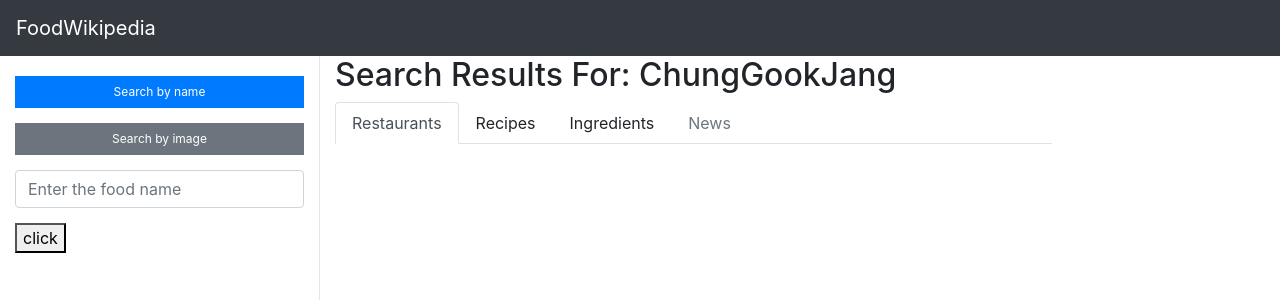
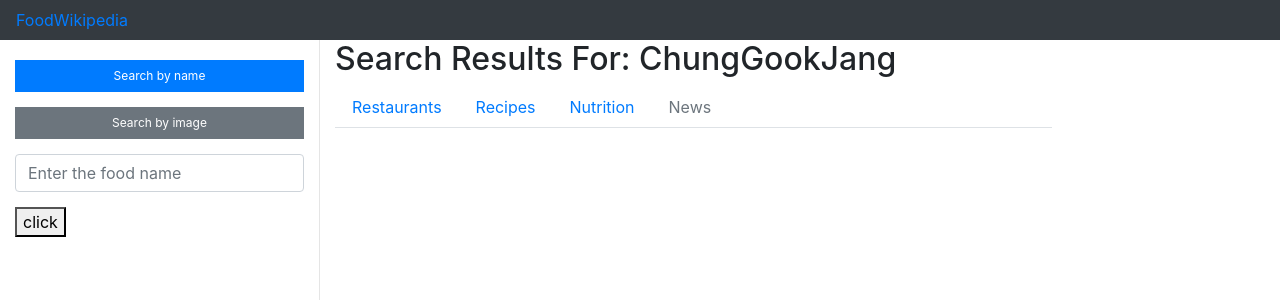
Before and after one commit to SeongwoonHong/foodwikipedia, a React (Create React App) app in the folder client/: page / in a window 1280 px wide. Shown: the top 300 px of the page. Built offline with nearby package versions, Linux system fonts and the light colour scheme; no server answers.

Commit message:
router setup

```diff
--- a/client/src/App.js
+++ b/client/src/App.js
@@ -1,5 +1,6 @@
 import React, { Component } from 'react';
 import { connect } from 'react-redux';
+import { Link, NavLink } from 'react-router-dom';
 import * as actions from './actions'
 import axios from 'axios';
 import 'bootstrap/dist/css/bootstrap.css';
@@ -18,28 +19,46 @@ class App extends Component {
     return (
       <div className="App">
         <header className="navbar navbar-expand-lg bg-dark">
-          <a className="navbar-brand">FoodWikipedia</a>
+          <Link to="/">
+            FoodWikipedia
+          </Link>
         </header>
         <div className="container-fluid">
           <div className="row">
             <div className="col-3 bd-sidebar">
               <SearchForm />
-              <button onclick={this.props.fetchWatsonRequest()}>click</button>
+              <button onClick={this.props.fetchWatsonRequest()}>click</button>
             </div>
             <div className="col-7">
               <h2>Search Results For: ChungGookJang</h2>
               <ul className="nav nav-tabs">
                 <li className="nav-item">
-                  <a className="nav-link active">Restaurants</a>
+                  <NavLink
+                    to="/restaurants"
+                    className="nav-link">
+                    Restaurants
+                  </NavLink>
                 </li>
                 <li className="nav-item">
-                  <a className="nav-link">Recipes</a>
+                  <NavLink
+                    to="/recipes"
+                    className="nav-link">
+                    Recipes
+                  </NavLink>
                 </li>
                 <li className="nav-item">
-                  <a className="nav-link">Ingredients</a>
+                  <NavLink
+                    to="/nutrition"
+                    className="nav-link">
+                    Nutrition
+                  </NavLink>
                 </li>
                 <li className="nav-item">
-                  <a className="nav-link disabled">News</a>
+                  <NavLink
+                    to="/news"
+                    className="nav-link disabled">
+                    News
+                  </NavLink>
                 </li>
               </ul>
             </div>
--- a/client/src/index.js
+++ b/client/src/index.js
@@ -4,6 +4,7 @@ import { Provider } from 'react-redux';
 import { createStore, applyMiddleware } from 'redux';
 import reduxThunk from 'redux-thunk';
 import reducers from './reducers';
+import { BrowserRouter, Route } from 'react-router-dom';
 import './index.css';
 
 import App from './App';
@@ -21,7 +22,9 @@ window.store = store;
 
 ReactDOM.render(
   <Provider store={ store }>
-    <App/>
+    <BrowserRouter>
+      <Route path="/" component={App} />
+    </BrowserRouter>
   </Provider>,
   document.getElementById('root')
 );
```
